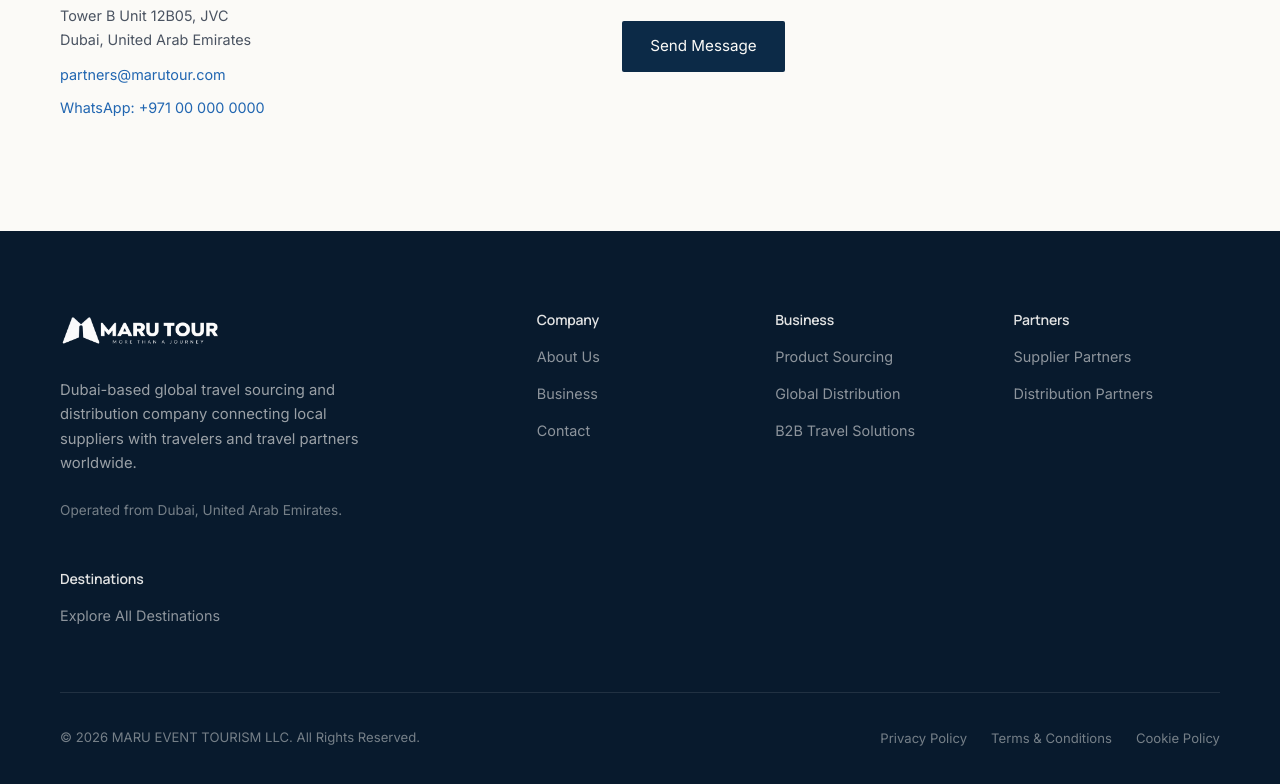
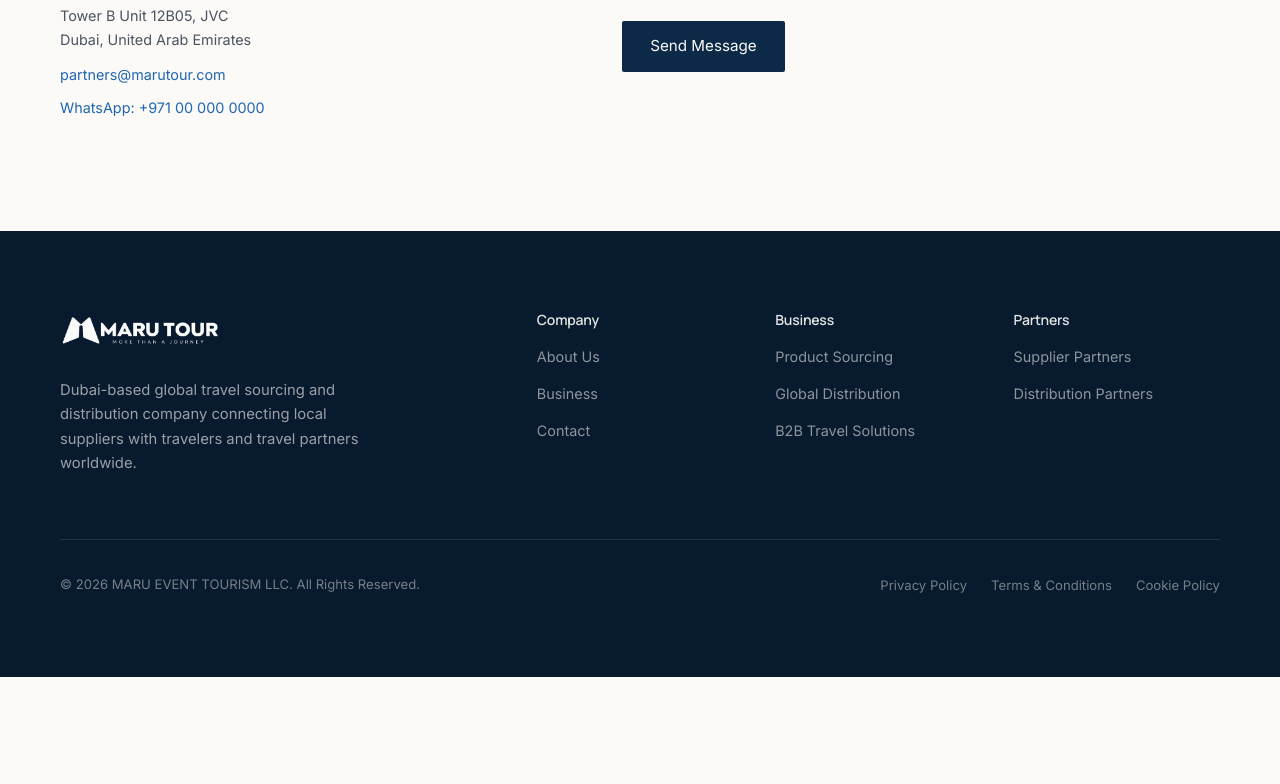
Before and after one commit to wonhio/marutour_website, a Next.js app: page /contact in a window 1280 px wide. Shown: the part 957-1741 px from the top of the page. After the commit the page ends 1634 px from the top, so only its background shows below. Built offline with nearby package versions, Linux system fonts and the light colour scheme.

Commit message:
Add files via upload

```diff
--- a/components/Footer.tsx
+++ b/components/Footer.tsx
@@ -23,9 +23,6 @@ export default function Footer() {
               Dubai-based global travel sourcing and distribution company
               connecting local suppliers with travelers and travel partners
               worldwide.
-            </p>
-            <p className="body-md mt-6 text-[0.85rem] text-paper/45">
-              Operated from Dubai, United Arab Emirates.
             </p>
           </div>
 
--- a/lib/site-config.ts
+++ b/lib/site-config.ts
@@ -55,7 +55,6 @@ export const footerNav = {
     { label: "Supplier Partners", href: "/partners/supplier" },
     { label: "Distribution Partners", href: "/partners/distribution" },
   ],
-  Destinations: [{ label: "Explore All Destinations", href: "/destinations" }],
 };
 
 export const legalLinks: NavLink[] = [
```
